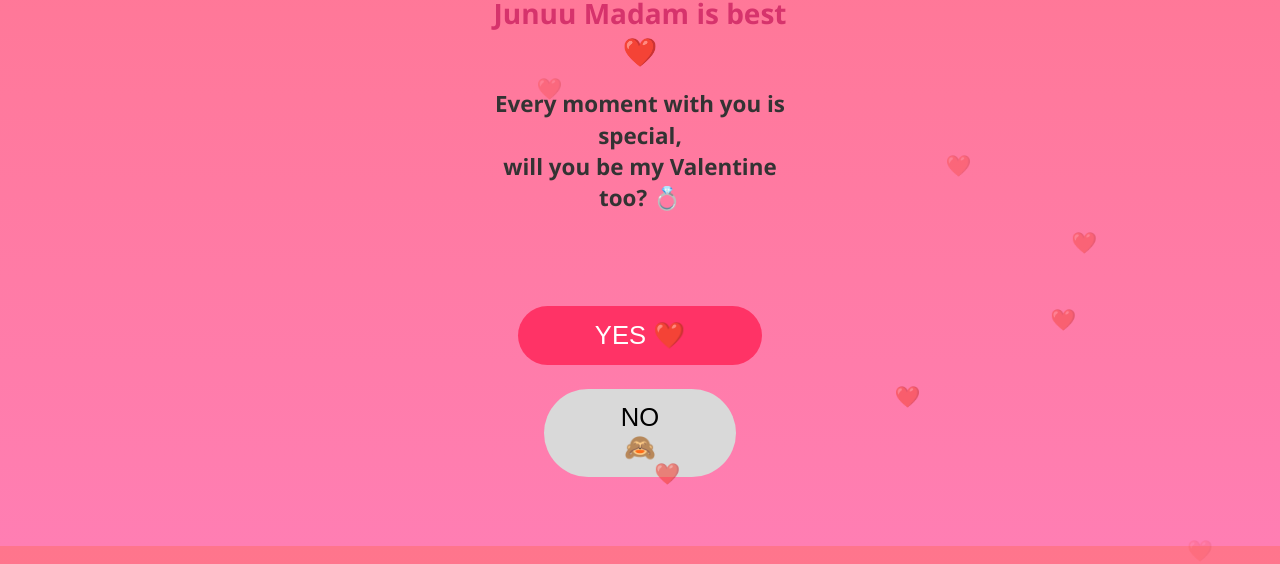
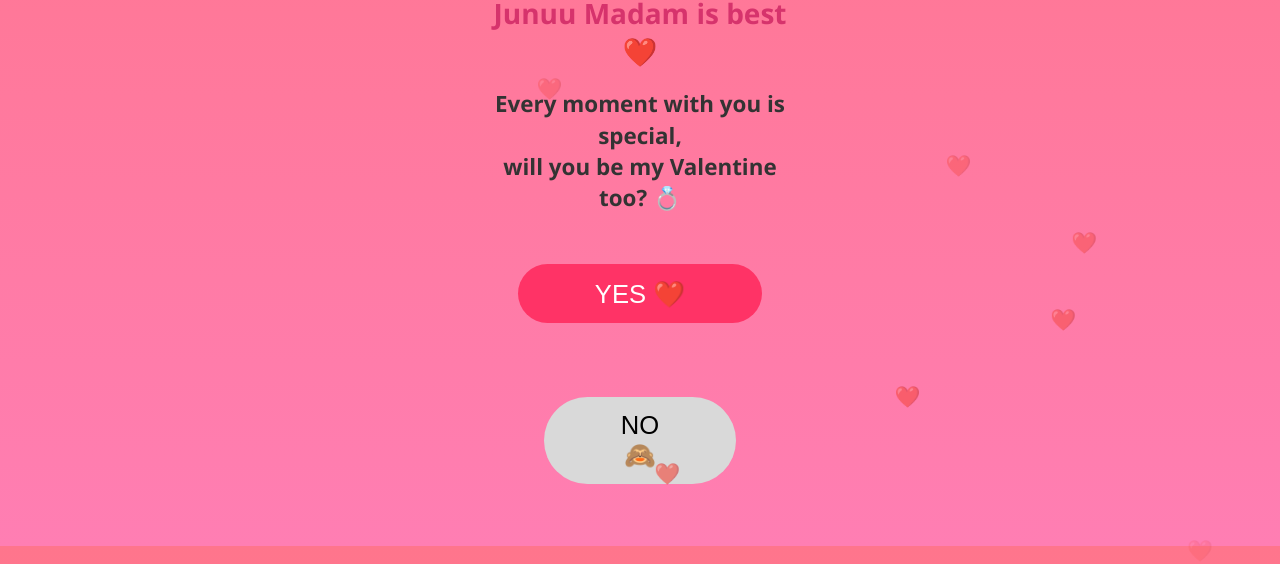
Before and after one commit to bhabanisankar420/valentine, a plain HTML site: page index.html in a window 1280 px wide. Shown: the part 254-818 px from the top of the page. Drawn offline with Linux system fonts and the light colour scheme.

Commit message:
Update index.html

```diff
--- a/index.html
+++ b/index.html
@@ -22,7 +22,6 @@
         height: 100%;
         display: flex;
         flex-direction: column;
-        justify-content: space-between;
         padding: 6svh 5vw;
         box-sizing: border-box;
         text-align: center;
@@ -47,17 +46,19 @@
         line-height: 1.4;
     }
 
-    /* ✅ Button Area */
-    .button-zone {
-        position: relative;
-        height: 22svh;
-        margin-bottom: 2svh;
+    /* ✅ YES area (fixed) */
+    .yes-area {
+        margin-top: 4svh;
+        margin-bottom: 4svh;
+        display: flex;
+        justify-content: center;
     }
 
-    .yes-wrap {
-        display: flex;
-        justify-content: center;
-        margin-bottom: 3svh;
+    /* ✅ NO sandbox (separate & lower) */
+    .no-area {
+        position: relative;
+        flex-grow: 1;
+        margin-top: 2svh;
     }
 
     button {
@@ -77,6 +78,7 @@
         background-color: #d9d9d9;
         position: absolute;
         left: 50%;
+        top: 20%;
         transform: translateX(-50%);
     }
 
@@ -114,10 +116,13 @@
         </h2>
     </div>
 
-    <div class="button-zone">
-        <div class="yes-wrap">
-            <button id="yes" onclick="yesClicked()">YES ❤️</button>
-        </div>
+    <!-- YES is FIXED -->
+    <div class="yes-area">
+        <button id="yes" onclick="yesClicked()">YES ❤️</button>
+    </div>
+
+    <!-- NO can move ONLY here -->
+    <div class="no-area" id="noArea">
         <button id="no">NO 🙈</button>
     </div>
 
@@ -125,13 +130,13 @@
 
 <script>
     const noBtn = document.getElementById("no");
-    const zone = document.querySelector(".button-zone");
+    const noArea = document.getElementById("noArea");
 
     noBtn.addEventListener("touchstart", moveNo);
     noBtn.addEventListener("mouseover", moveNo);
 
     function moveNo() {
-        const rect = zone.getBoundingClientRect();
+        const rect = noArea.getBoundingClientRect();
         const x = Math.random() * (rect.width - 140);
         const y = Math.random() * (rect.height - 80);
         noBtn.style.left = x + "px";
```
